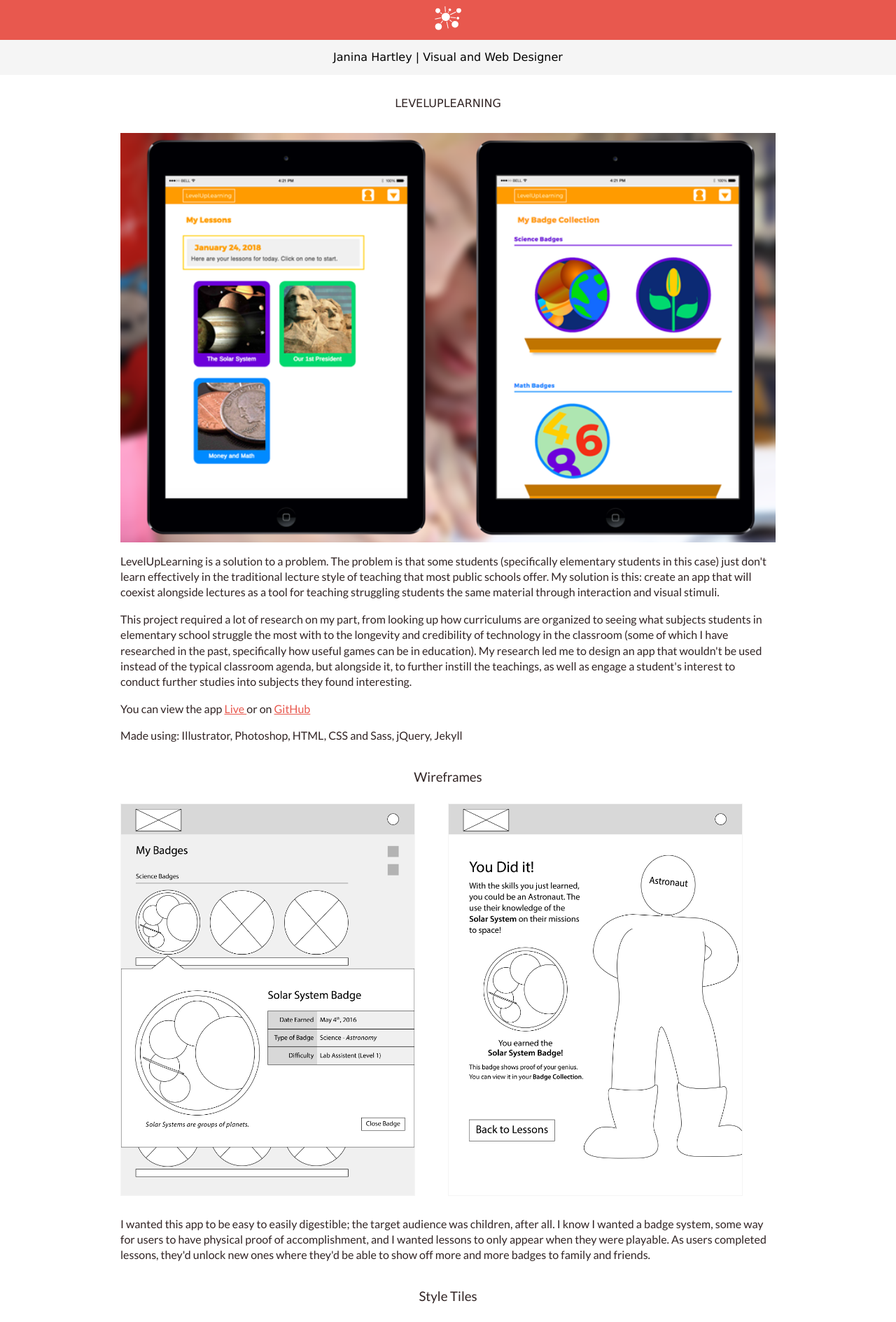
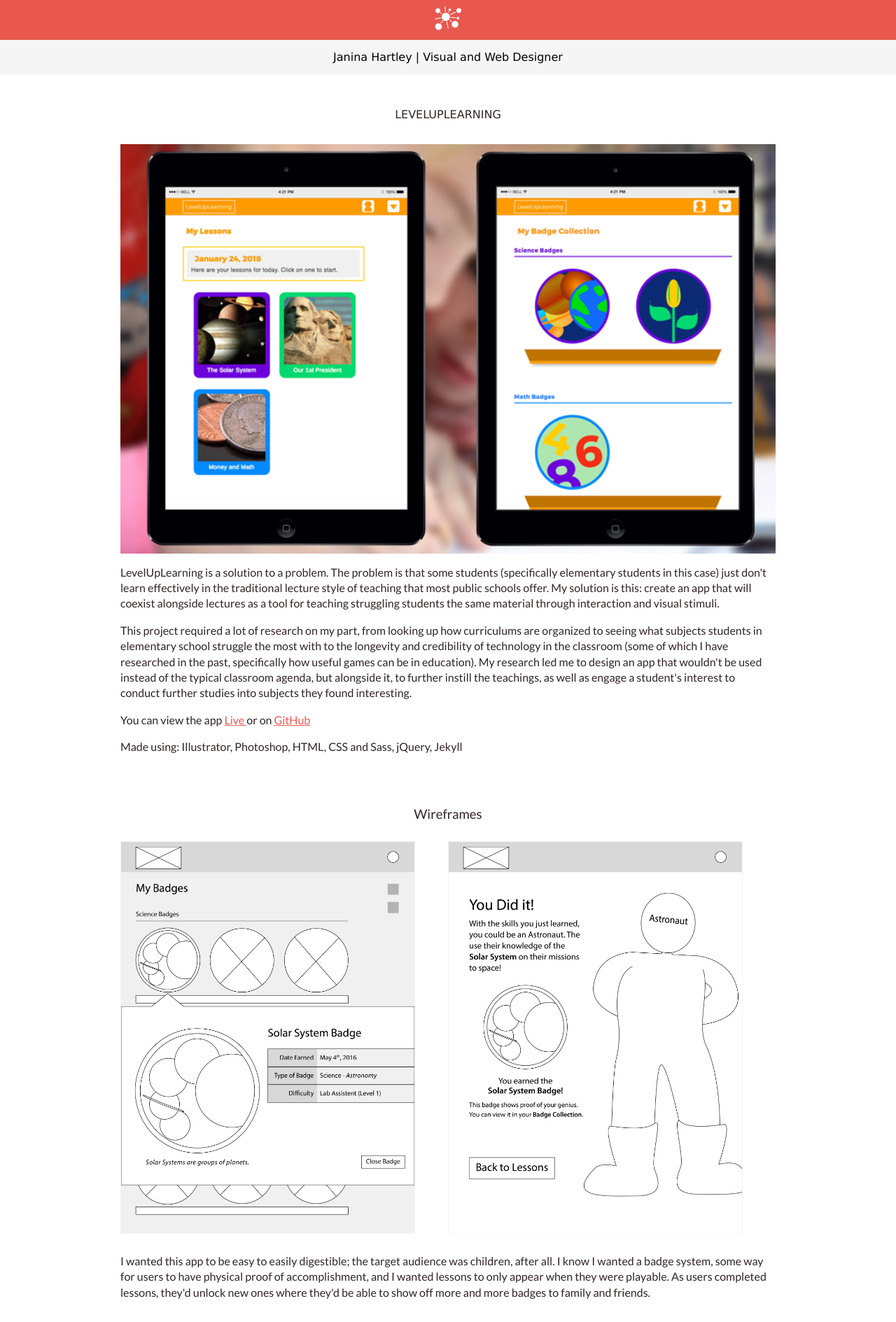
Before and after one commit to jhartley1412/old-portfolio-2, a Jekyll site: the page built from levelup.html, in a window 1280 px wide. Shown: the top 1889 px of the page at 70% size. Built offline with Jekyll 4.4.1, drawn with Linux system fonts in a browser that asks for light colours; nearby versions of some CDN libraries; some web fonts are replaced.

Commit message:
adjusted header spacing

```diff
--- a/css/main.scss
+++ b/css/main.scss
@@ -117,7 +117,7 @@ h1{
 	text-transform: uppercase;
 	font-size: 16px;
 	text-align: center;
-	margin: 2em 0;
+	margin: 3em 0 2em 0;
 	font-weight: 100;
 }
 
@@ -129,7 +129,7 @@ h2{
 
 h3{
 	text-align: center;
-	margin-top: 2em;
+	margin-top: 4em;
 	font-weight: 400;
 }
 
@@ -151,7 +151,6 @@ a{
 	width: 100%;
 	margin: 0 auto;
 	box-sizing: border-box;
-	// padding: 3em 0;
 	// background-image: url("../../images/two-desktops-03.jpg");
 	// background-repeat: no-repeat;
 	// background-size: cover;
```
Also changed, not shown: 2 other files.
